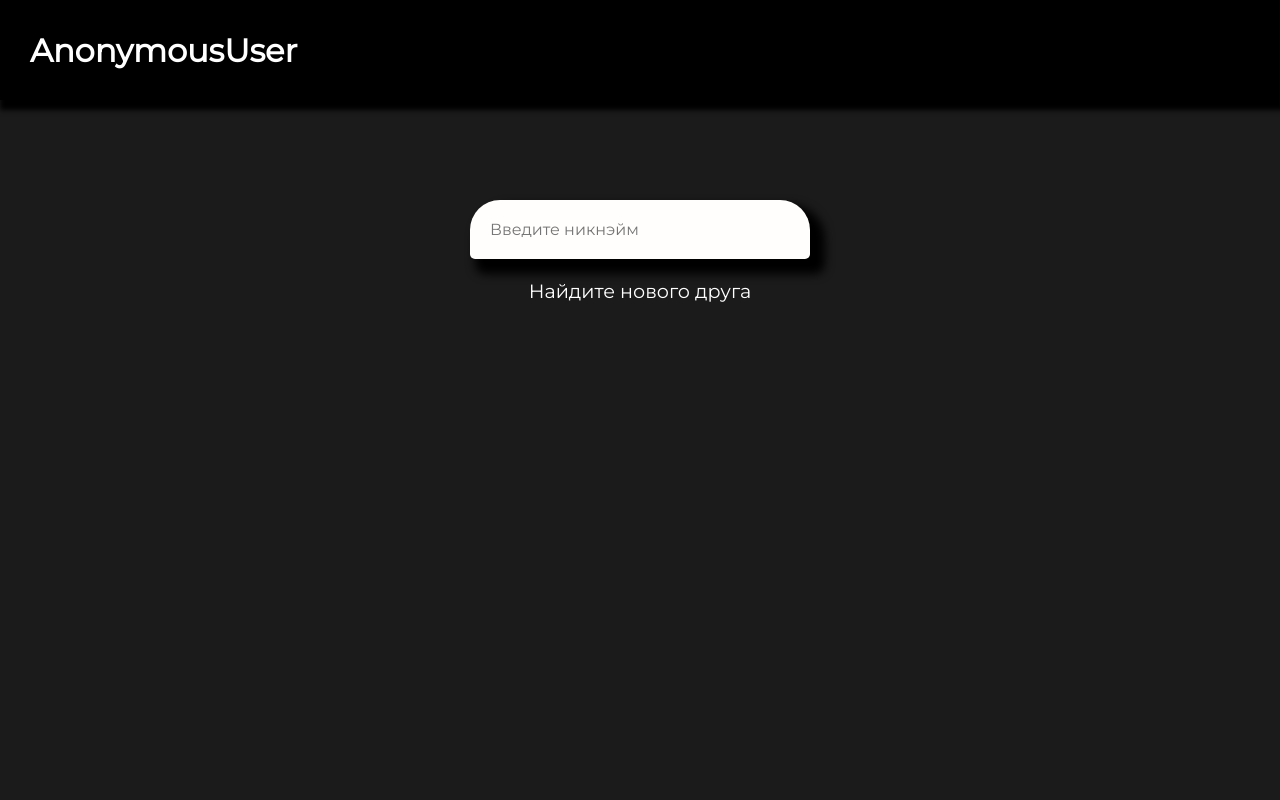
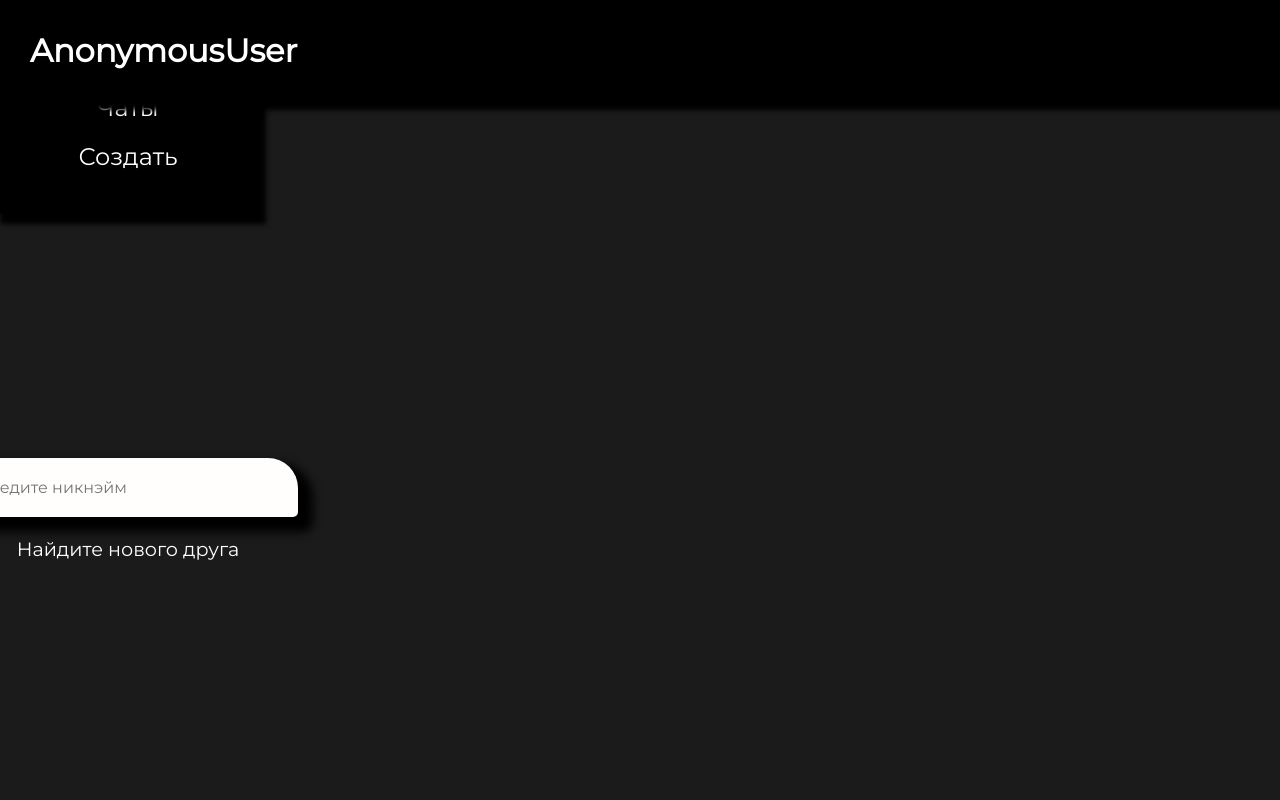
Before and after one commit to andro-kes/SocialNet, a Django app: page /search in a window 1280 px wide. Run offline with Django 4.2, Linux system fonts and the light colour scheme; data comes from the database, SQL or seed files in the repository.

Commit message:
Демка для бокового меню

```diff
--- a/Net/users/static/users/css/base.css
+++ b/Net/users/static/users/css/base.css
@@ -5,7 +5,33 @@
     font-family: 'Montserrat';
 }
 body{
-   background: #1b1b1b;
-   display: flex;
-   justify-content: center;
+    position: absolute;
+    width: 100%;
+    height: 100%;
+    background: #1b1b1b;
+    display: grid;
+    grid-template-columns: 20% 80%;
+    justify-content: center;
+    justify-items: center;
+    align-items: center;
 }
+aside{
+    width: 100%;
+    height: 100%;
+    background-color: #000;
+    display: flex;
+    justify-content: center;
+    align-items: center;
+    flex-direction: column;
+    box-shadow: 5px 5px 5px 5px #000;
+    gap: 20px;
+}
+.menu{
+    color: #fff;
+    text-decoration: none;
+    font-size: 1.5em;
+    transition: transform 0.3s ease;
+}
+.menu:hover{
+    transform: scale(1.1);
+}
--- a/Net/users/templates/users/base.html
+++ b/Net/users/templates/users/base.html
@@ -14,6 +14,11 @@
     <header>
         <h1 id='user'><b>{{ user }}</b></h1>
     </header>
+    <aside>
+        <a href="{% url 'profile' user.username %}" class="menu">Профиль</a>
+        <a href="{% url 'index' %}" class="menu">Чаты</a>
+        <a href="{% url 'create_post' %}" class="menu">Создать</a>
+    </aside>
     {% block content %}
     {% endblock %}
 </body>
--- a/Net/users/templates/users/index.html
+++ b/Net/users/templates/users/index.html
@@ -9,6 +9,7 @@
                 <img src="{{ post.image.url }}" alt="post_image" class="post-image">
                 <a href="{% url 'detail_post' post.id %}"><img src="{% static 'users/img/comment.png' %}" alt="comment" class="comment-link"></a>
             </div>
+            <div class="end-post"></div>
         {% endfor %}
     </div>
 {% endblock %}
```
Also changed, not shown: Net/users/static/users/css/index.css (+17 -8 lines).
